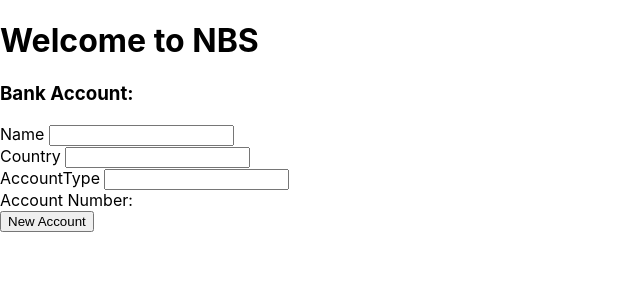
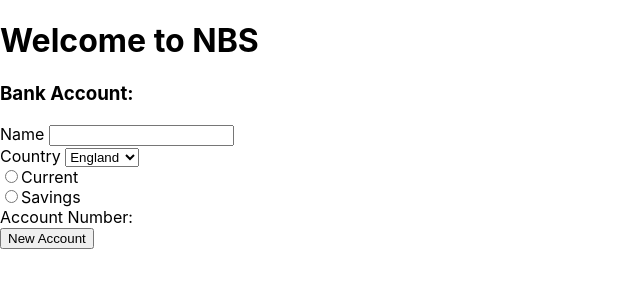
Before and after one commit to Sad-0ld-GIT/fullStackProject, a React (Create React App) app in the folder frontend/: page / in a window 1280 px wide. Shown: the top 300 px of the page, without its empty margins (0-640 px from the left). Built offline with nearby package versions, Linux system fonts and the light colour scheme.

Commit message:
react project modified inputs

```diff
--- a/frontend/src/NewBankAccount.js
+++ b/frontend/src/NewBankAccount.js
@@ -7,6 +7,7 @@ function NewBankAccount(){
     function processData(data){
         //alert(data.accountNumber)
         setaccountNumber(data)
+        // alert(`Account created: ${data.accountNumber}`)
     }
 
     function processResponse(response){
@@ -21,7 +22,8 @@ function NewBankAccount(){
             body: JSON.stringify({
                 "name":document.getElementById("na").value,
                 "country":document.getElementById("country").value,
-                "accountType":document.getElementById("acctype").value
+                // "accountType":document.getElementsByName("acctype").value,
+                "accountType": document.querySelector('input[name="acctype"]:checked').value
              })
         };
         let p = fetch('http://localhost:8000/createAccount', requestOptions)
@@ -32,8 +34,17 @@ function NewBankAccount(){
         <>
         <h3>Bank Account:</h3>
         Name <input type="text" id="na"></input> <br/>
-        Country <input type="text" id="country"></input> <br/>
-        AccountType <input type="text" id="acctype"></input> <br/>
+        Country <select  id="country">
+            <option value="England">England</option>
+            <option value="Ireland">Ireland</option>
+            <option value="Scotland">Scotland</option>
+            <option value="Wales">Wales</option>
+        </select><br/>
+        {/* AccountType <input type="text" id="acctype"></input> <br/> */}
+        <input type="radio" id="Current" name="acctype" value="Current"/>
+            <label for="acctype">Current</label><br></br>
+        <input type="radio" id="Savings" name="acctype" value="Savings"/>
+            <label for="acctype">Savings</label><br></br>
         Account Number:<b>{account.accountNumber}</b>
         <br></br>
         <input type="button" value="New Account" onClick={ ()=>createAccount() }></input>
```
